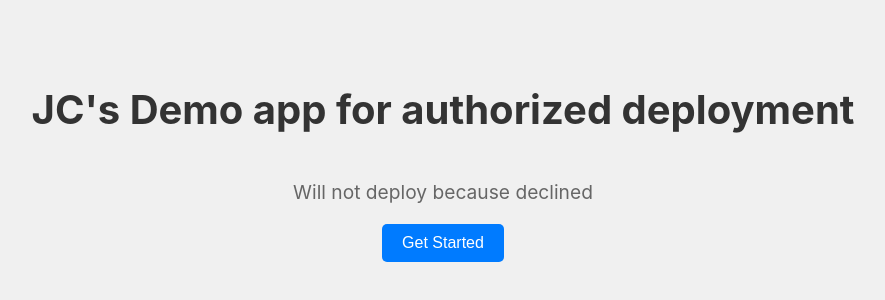
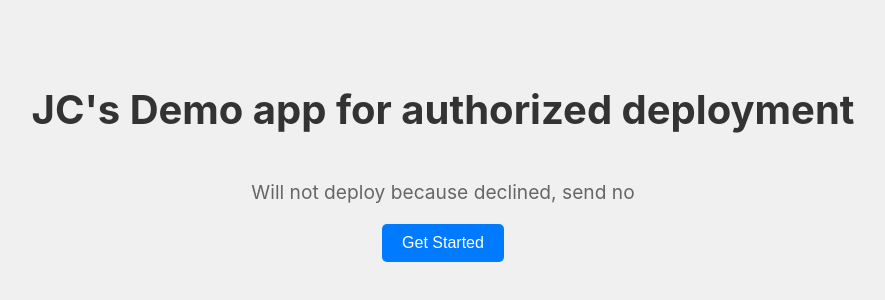
Before and after one commit to jeanclaudeaquino/my-app, a React (Create React App) app: page / in a window 1280 px wide. Shown: the part 240-540 px from the top of the page, without its empty margins (197-1082 px from the left). Built offline with nearby package versions, Linux system fonts and the light colour scheme.

Commit message:
chore: reply no

```diff
--- a/src/App.js
+++ b/src/App.js
@@ -4,7 +4,7 @@ const HomeScreen = () => {
     <div style={styles.container}>
       <h1 style={styles.title}>JC's Demo app for authorized deployment</h1>
       <p style={styles.description}>
-       Will not deploy because declined
+       Will not deploy because declined, send no
       </p>
       <button style={styles.button} onClick={() => alert('Button clicked!')}>
         Get Started
```
